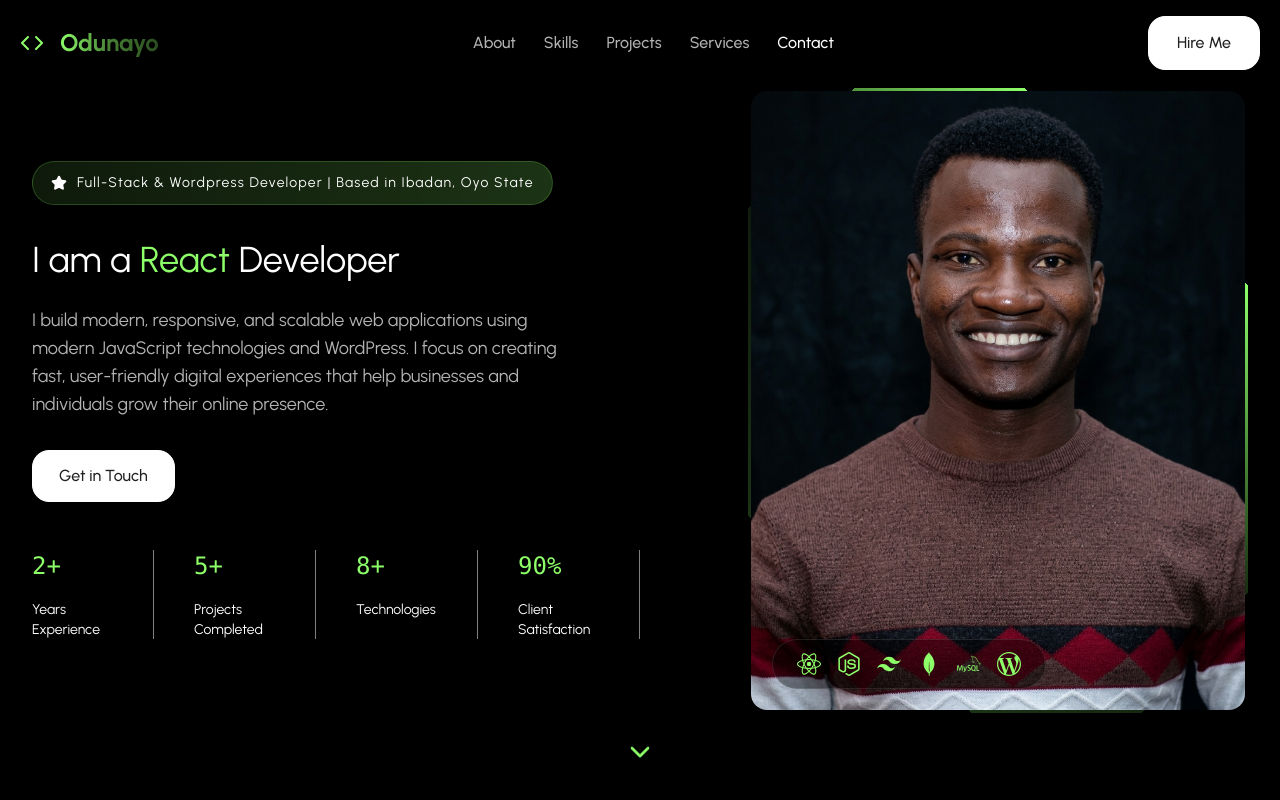
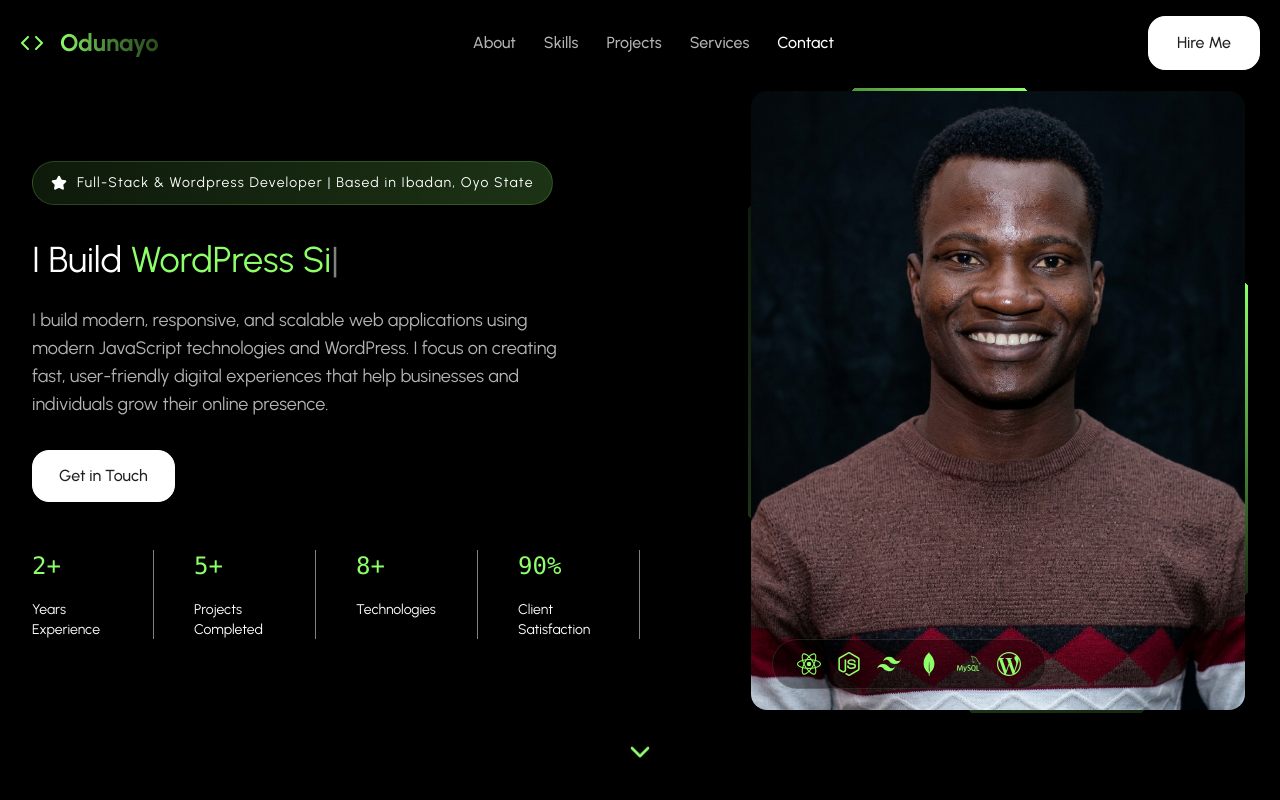
Before and after one commit to Hordunayo/Odunayo-Popoola-portfolio, a React (Vite) app: page / in a window 1280 px wide. Shown: the top 800 px of the page. Built offline with nearby package versions, Linux system fonts and the light colour scheme.

Commit message:
added typing text instead of rotating text

```diff
--- a/src/components/sections/Hero.jsx
+++ b/src/components/sections/Hero.jsx
@@ -42,7 +42,8 @@ const Hero = () => {
 
             <FadeIn delay={100}>
               <h1 className="text-4xl md:text-5xl lg:text-4xl font-normal text-white mb-6 leading-tight">
-                I am a <RotatingWord /> Developer
+                <span> I Build </span>
+                <RotatingWord />
               </h1>
             </FadeIn>
 
--- a/src/components/ui/RotatingWord.jsx
+++ b/src/components/ui/RotatingWord.jsx
@@ -1,32 +1,45 @@
 import { useState, useEffect } from "react";
 
 function RotatingWord() {
-  const words = ["Full-Stack", "WordPress", "Frontend", "React"];
-  const [index, setIndex] = useState(0);
-  const [fade, setFade] = useState(true);
+  const words = ["Modern Websites", "WordPress Sites", "Web Applications"];
+  const [text, setText] = useState("");
+  const [wordIndex, setWordIndex] = useState(0);
+  const [isDeleting, setIsDeleting] = useState(false);
 
   useEffect(() => {
-    const interval = setInterval(() => {
-      setFade(false);
-      setTimeout(() => {
-        setIndex((prev) => (prev + 1) % words.length);
-        setFade(true);
-      }, 300);
-    }, 2000);
-    return () => clearInterval(interval);
-  }, []);
+    const currentWord = words[wordIndex];
+    let speed = isDeleting ? 50 : 100; // deleting is faster
+
+    const timer = setTimeout(() => {
+      if (!isDeleting) {
+        // TYPING
+        const nextText = currentWord.slice(0, text.length + 1);
+        setText(nextText);
+
+        if (nextText === currentWord) {
+          // Pause 1500ms when word is complete
+          setTimeout(() => setIsDeleting(true), 1500);
+        }
+      } else {
+        // ERASING
+        const nextText = currentWord.slice(0, text.length - 1);
+        setText(nextText);
+
+        if (nextText === "") {
+          setIsDeleting(false);
+          setWordIndex((prev) => (prev + 1) % words.length);
+        }
+      }
+    }, speed);
+
+    return () => clearTimeout(timer);
+  }, [text, isDeleting, wordIndex]);
 
   return (
-    <span
-      className="inline-block text-primary transition-all duration-300"
-      style={{
-        opacity: fade ? 1 : 0,
-        transform: fade ? "translateY(0)" : "translateY(10px)",
-      }}
-    >
-      {words[index]}
+    <span className="text-primary">
+      {text}
+      <span className="animate-pulse text-white">|</span>
     </span>
   );
 }
-
 export default RotatingWord;
```
